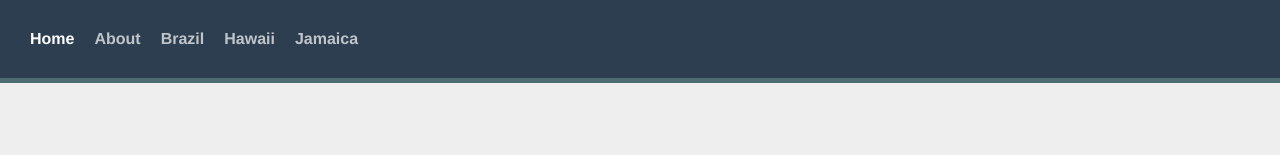
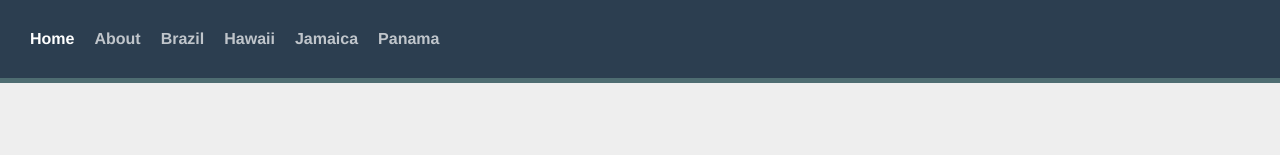
Before and after one commit to kiraGit67/vue-school-travel-app, a Vue app: page / in a window 1280 px wide. Shown: the top 155 px of the page. Built offline with nearby package versions, Linux system fonts and the light colour scheme.

Commit message:
adds router-link to /panama and to PanamaView.vue

```diff
--- a/src/App.vue
+++ b/src/App.vue
@@ -5,6 +5,7 @@
     <router-link to="/brazil">Brazil</router-link>
     <router-link to="/hawaii">Hawaii</router-link>
     <router-link to="/jamaica">Jamaica</router-link>
+    <router-link to="panama">Panama</router-link>
   </div>
   <div class="container">
     <router-view></router-view>
```
